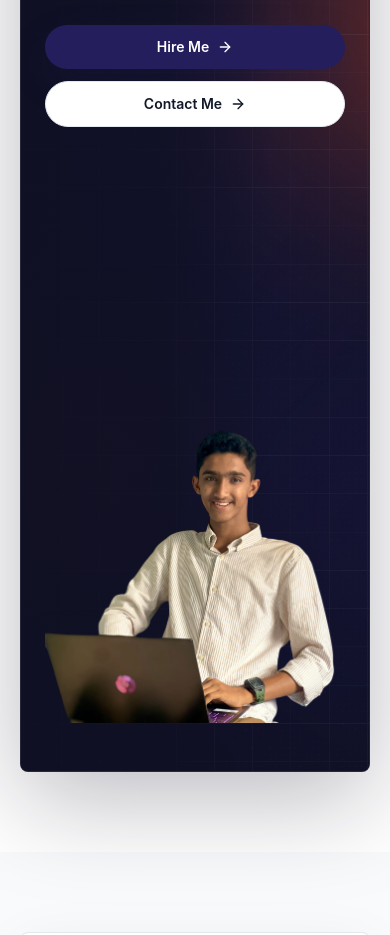
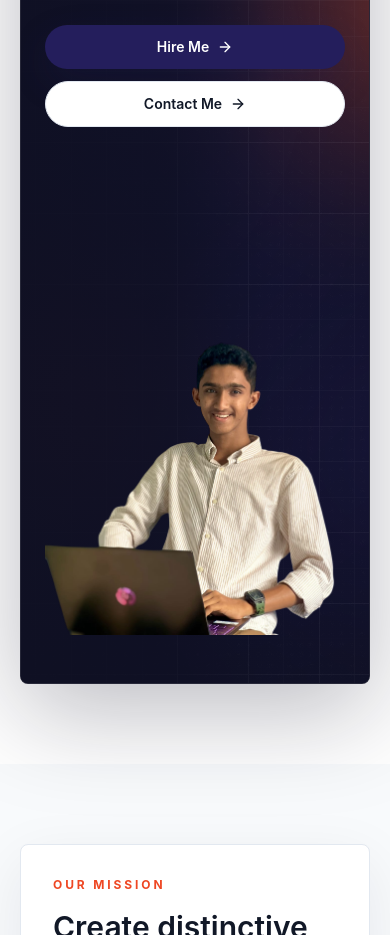
Before and after one commit to firnadiqgraphics/firnadiq-graphics, a Next.js app: page /about in a window 390 px wide. Shown: the part 820-1755 px from the top of the page. Built offline with nearby package versions, Linux system fonts and the light colour scheme; no server answers.

Commit message:
Increase mobile about image

```diff
--- a/app/about/page.tsx
+++ b/app/about/page.tsx
@@ -71,7 +71,7 @@ export default function AboutPage() {
                     </ButtonLink>
                   </div>
                 </div>
-                <div className="relative mt-24 flex h-[500px] w-full shrink-0 items-end justify-center self-center sm:mt-6 sm:h-[980px] md:h-[1000px] lg:hidden">
+                <div className="relative mt-2 flex h-[500px] w-full shrink-0 items-end justify-center self-center sm:mt-6 sm:h-[980px] md:h-[1000px] lg:hidden">
                   <Image
                     src="/images/founder-premium-cutout-original.png"
                     alt="Sayyid Muhammed Adil Farhan, Founder & Creative Director of FIRNADIQ GRAPHICS"
```
